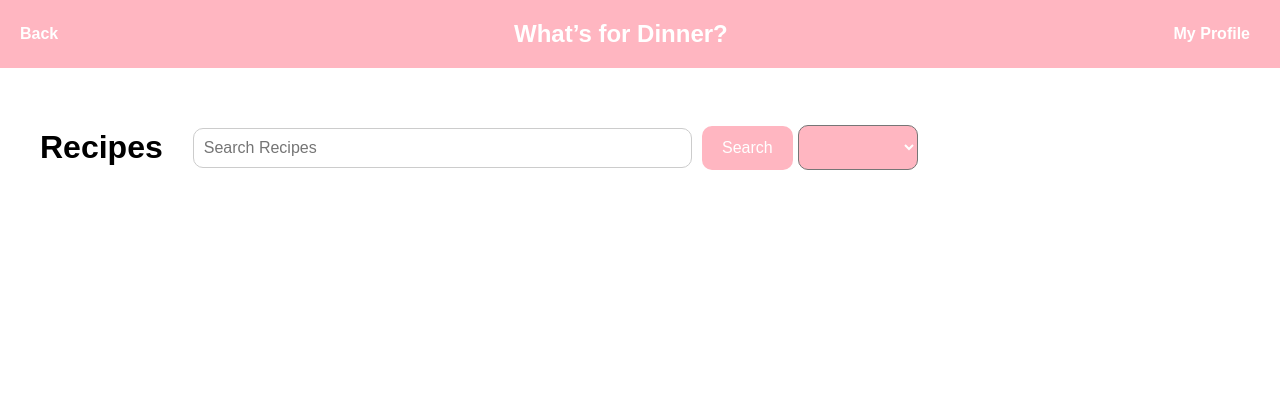
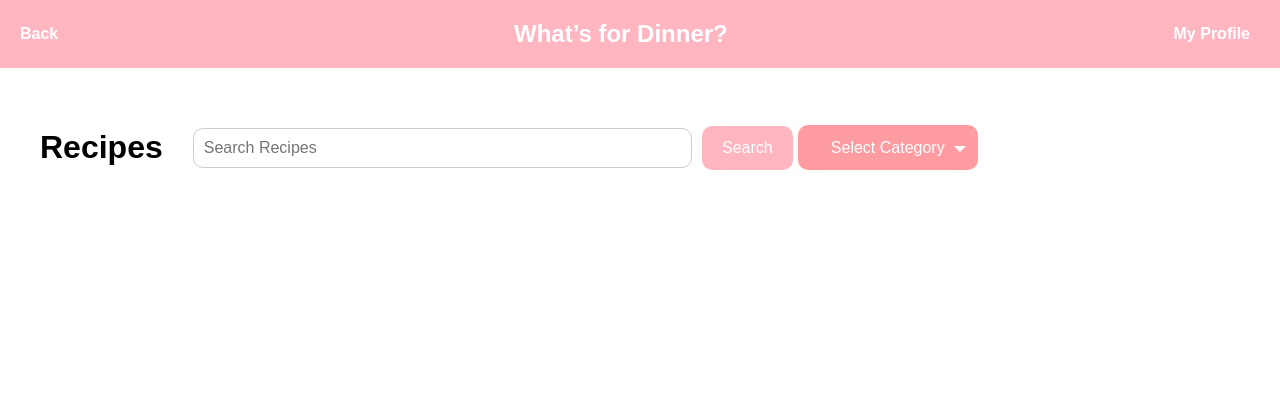
Before and after one commit to lryvakl/recipesBook, a Django app: page /recipes/ in a window 1280 px wide. Shown: the top 420 px of the page. Run offline with Django 5.2, Linux system fonts and the light colour scheme; data that the repository does not hold is empty.

Commit message:
виправлено dropdown

```diff
--- a/RecipesBook/main/static/recipes.css
+++ b/RecipesBook/main/static/recipes.css
@@ -225,18 +225,71 @@ h1 {
 
 }
 
-/* Стиль випадаючого списку */
-.category-form select {
+
+
+/* Стиль кнопки */
+.dropbtn {
+
+    width: 180px;
+    height: 45px;
+    background-color: #ff9ca1;
+    position: relative;
+    color: white;
+    padding: 10px 20px;
+    font-size: 16px;
+    border: none;
+    cursor: pointer;
+    border-radius: 10px;
+}
+
+.dropbtn::after {
+    content: '';
+    position: absolute;
+    margin-top: 4px;
+    right: 12px; /* Відступ від краю кнопки */
+    top: 50%;
+    transform: translateY(-50%);
+    border: 6px solid transparent; /* Робимо прозорі сторони трикутника */
+    border-top-color: white; /* Верхня частина трикутника */
+}
+
+
+/* Додатковий ефект для кнопки */
+.dropbtn:hover {
+    background-color: #ffb6c1;
+}
+
+/* Контейнер для випадаючого списку */
+.dropdown-content {
+    display: none;
+    position: absolute;
+    background-color: #f9f9f9;
+    min-width: 160px;
+    box-shadow: 0px 8px 16px 0px rgba(0, 0, 0, 0.2);
+    z-index: 1;
+    border-radius: 5px;
+}
+
+/* Стиль посилань у списку */
+.dropdown-content a {
+    color: black;
+    padding: 12px 16px;
+    text-decoration: none;
+    display: block;
     font-size: 14px;
-    width: 120px;
-    height: 45px;
-    padding: 20px;
-    background-color: #ffb6c1;
-    border-radius: 10px;
-    color: white;
+}
 
+/* Ефект при наведенні на посилання */
+.dropdown-content a:hover {
+    background-color: #f1f1f1;
 }
-/* Анімація при наведенні */
-.category-form select:hover {
-    background-color: #ff9ca1;
+
+/* Показати список при наведенні */
+.dropdown:hover .dropdown-content {
+    display: block;
 }
+
+/* Зробити курсор у вигляді руки */
+.dropdown:hover .dropbtn {
+    cursor: pointer;
+}
--- a/RecipesBook/main/templates/main/about.html
+++ b/RecipesBook/main/templates/main/about.html
@@ -27,16 +27,21 @@
 
 
 
-       <form class="category-form" method="get" action="{% url 'recipes' %}">
-    <select name="category" id="category-select" onchange="this.form.submit()">
-        <option  value="">All Categories</option>
-        {% for category in categories %}
-            <option value="{{ category }}" {% if selected_category == category %}selected{% endif %}>
-                {{ category }}
-            </option>
-        {% endfor %}
-    </select>
+    <form class="category-form" method="get" action="{% url 'recipes' %}">
+    <div class="dropdown">
+        <button class="dropbtn">Select Category</button>
+        <div class="dropdown-content">
+            <a href="{% url 'recipes' %}">All Categories</a>
+            {% for category in categories %}
+                <a href="{% url 'recipes' %}?category={{ category }}">
+                    {{ category }}
+                </a>
+            {% endfor %}
+        </div>
+    </div>
 </form>
+
+
 
 
 
--- a/RecipesBook/main/templates/main/profile.html
+++ b/RecipesBook/main/templates/main/profile.html
@@ -257,6 +257,9 @@
             document.getElementById(button.dataset.tab).classList.add('active');
         });
     });
+
+
+
 </script>
 
 </body>
--- a/RecipesBook/main/views.py
+++ b/RecipesBook/main/views.py
@@ -24,6 +24,8 @@ from datetime import timedelta
 from collections import defaultdict
 from fractions import Fraction
 import random
+import random
+offset = random.randint(0, 50)  # Випадкове зміщення до 50
 
 
 
@@ -82,14 +84,17 @@ def recipes_view(request):
                 })
 
     # Отримання рандомних рецептів зі Spoonacular API для категорії
+    # Отримання рандомних рецептів зі Spoonacular API для категорії
     if category_filter:
         try:
             url = "https://api.spoonacular.com/recipes/complexSearch"
+            offset = random.randint(0, 50)  # Випадкове зміщення
             params = {
                 "apiKey": settings.SPOONACULAR_API_KEY,
-                "number": 1,
+                "number": 5,
                 "type": category_filter,
-                "addRecipeInformation": True,  # Отримуємо деталі рецепта
+                "addRecipeInformation": True,
+                "offset": offset,  # Зміщення для унікальних результатів
             }
             response = requests.get(url, params=params)
             if response.status_code == 200:
@@ -105,6 +110,7 @@ def recipes_view(request):
                     })
         except Exception as e:
             print(f"Error fetching detailed recipes from Spoonacular: {e}")
+
 
     # Сортування результатів
     if sort_by == 'name':
@@ -169,7 +175,6 @@ def recipe_detail_spoonacular(request, title):
     return render(request, 'main/recipe_detail.html', {'error': 'Recipe not found or unavailable.'})
 
 
-
 def login(request):
     return render(request, 'main/login.html')
 
@@ -178,9 +183,6 @@ def changePass(request):
     return render(request, 'main/changePass.html')
 
 
-
-from collections import defaultdict
-import re
 
 def normalize_ingredient_name(name):
     """
@@ -204,6 +206,7 @@ def normalize_ingredient_name(name):
     words.sort()
     return " ".join(words)
 
+
 def parse_quantity(quantity):
     """
     Приводить кількість до числового формату (працює з дробами).
@@ -216,6 +219,7 @@ def parse_quantity(quantity):
         return float(quantity)
     except ValueError:
         return 0  # Якщо кількість не вдалося розпізнати
+
 
 def profile(request):
     user = request.user
```
